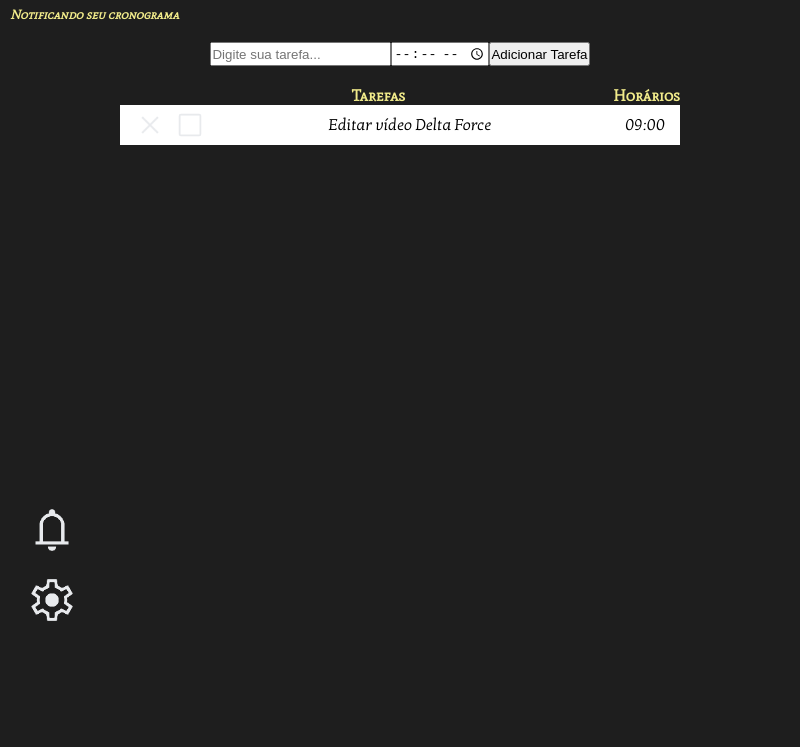
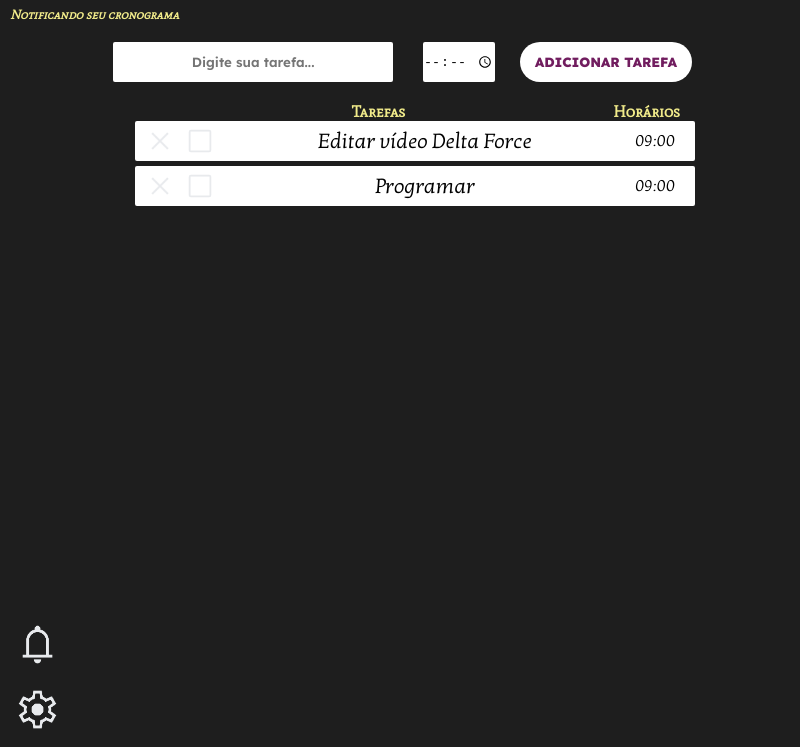
Before and after one commit to kekeu0/Notifica_cronograma, an Electron app: page index.html in a window 800 px wide. Shown: the part 53-800 px from the top of the page. Drawn offline with Linux system fonts and the light colour scheme.

Commit message:
Mais css e comentários

```diff
--- a/index.html
+++ b/index.html
@@ -14,9 +14,8 @@
 
     <div id="addT">
         <input class="input-task" type="text" placeholder="Digite sua tarefa...">
-        <input
-        class="input-time" type="time" name="hour" id="hora">
-        <button class="add-task">Adicionar Tarefa</button>
+        <input class="input-time" type="time" name="hour" id="hora">
+        <button class="add-task">ADICIONAR TAREFA</button>
     </div>
 
     <div id="texto2">
@@ -34,6 +33,14 @@
                 <p class="ltask">Editar vídeo Delta Force</p>
                 <p class="ltime">09:00</p>
             </li>
+            <li class="tarefa">
+                <div class="dcheck">
+                    <img src="assets/close_76dp_E8EAED_FILL0_wght400_GRAD0_opsz48.png" alt="Fechar">
+                    <img src="assets/check_box_outline_blank_76dp_E8EAED_FILL0_wght400_GRAD0_opsz48.png" alt="Caixa de Check">
+                </div>
+                <p class="ltask">Programar</p>
+                <p class="ltime">09:00</p>
+            </li>
         </ul>
     </div>
 
--- a/index.js
+++ b/index.js
@@ -1,3 +1,4 @@
+// Inicia a janela e diz seu tamanho
 const { app, BrowserWindow} = require('electron');
 
 let mainWindow;
--- a/renderer.js
+++ b/renderer.js
@@ -1,9 +1,10 @@
+// Textos das notificações
 const NOTIFICATION_TITLE = 'Title';
 const NOTIFICATION_BODY = 'Notification from the Renderer process. Click to log to console.';
 const CLICK_MESSAGE = 'Notification clicked!';
 
 document.getElementById('notify').addEventListener('click', () => {
-  // Solicita permissão de notificação se necessário
+  // Solicita permissão de notificação, se necessário
   if (Notification.permission === 'granted') {
     showNotification();
   } else if (Notification.permission !== 'denied') {
--- a/style.css
+++ b/style.css
@@ -56,6 +56,31 @@ body {
     justify-content: center;
     margin: 20px;
 }
+#addT input{ /*Na margin troque px por vw para ficar ADD ficar menor (geralmente) que TAREFA*/
+    height: 2.5rem;
+    margin: auto 15px; /* 1vw */
+    border-radius: 2px;
+    border: none;
+}
+.add-task{
+    font-family: Lexend;
+    font-weight: 800;
+    color: var(--cor-button);
+    background: white;
+    border: none;
+    border-radius: 20px;
+    padding: 10px 15px;
+    margin: 0 10px; /* 1.1vw */
+}
+.input-task{
+    font-family: Lexend;
+    font-weight: 600;
+    width: 35vw;
+    text-align: center;
+}
+.input-time{
+    width: 9vw;
+}
 
 #texto2 {
     display: flex;
@@ -73,9 +98,10 @@ body {
 
 #tList ul{
     display: flex;
+    flex-direction: column;
     justify-content: center;
-    background: white;
     width: 70vw;
+
 }
 
 .tarefa{
@@ -86,33 +112,39 @@ body {
     margin: 0 15px;
     width: 100%;
     height: 2.5rem;
-
+    background: white;
+    margin-bottom: 5px;
+    border-radius: 2px;
 }
 
 .dcheck{
     display: flex;
     justify-content: flex-start;
     gap: 10px;
+    margin-left: 10px;
 }
 .dcheck img{
     width: 30px;
 }
 
+.ltask{
+    font-size: 21px;
+}
+
 .ltime {
-    margin-left: 10px;
+    margin-right: 20px;
 }
 
 aside {
     display: flex;
     flex-direction: column;
-    justify-content: end;
-    align-items: center;
-    height: 60vh;
-    width: 13vw;
     gap: 20px;
+    margin: 15px;
+    position: absolute;
+    bottom: 0;
 }
 
 aside > img{
-    width: 50px;
-    height: 50px;
+    width: 45px;
+    height: 45px;
 }
```
